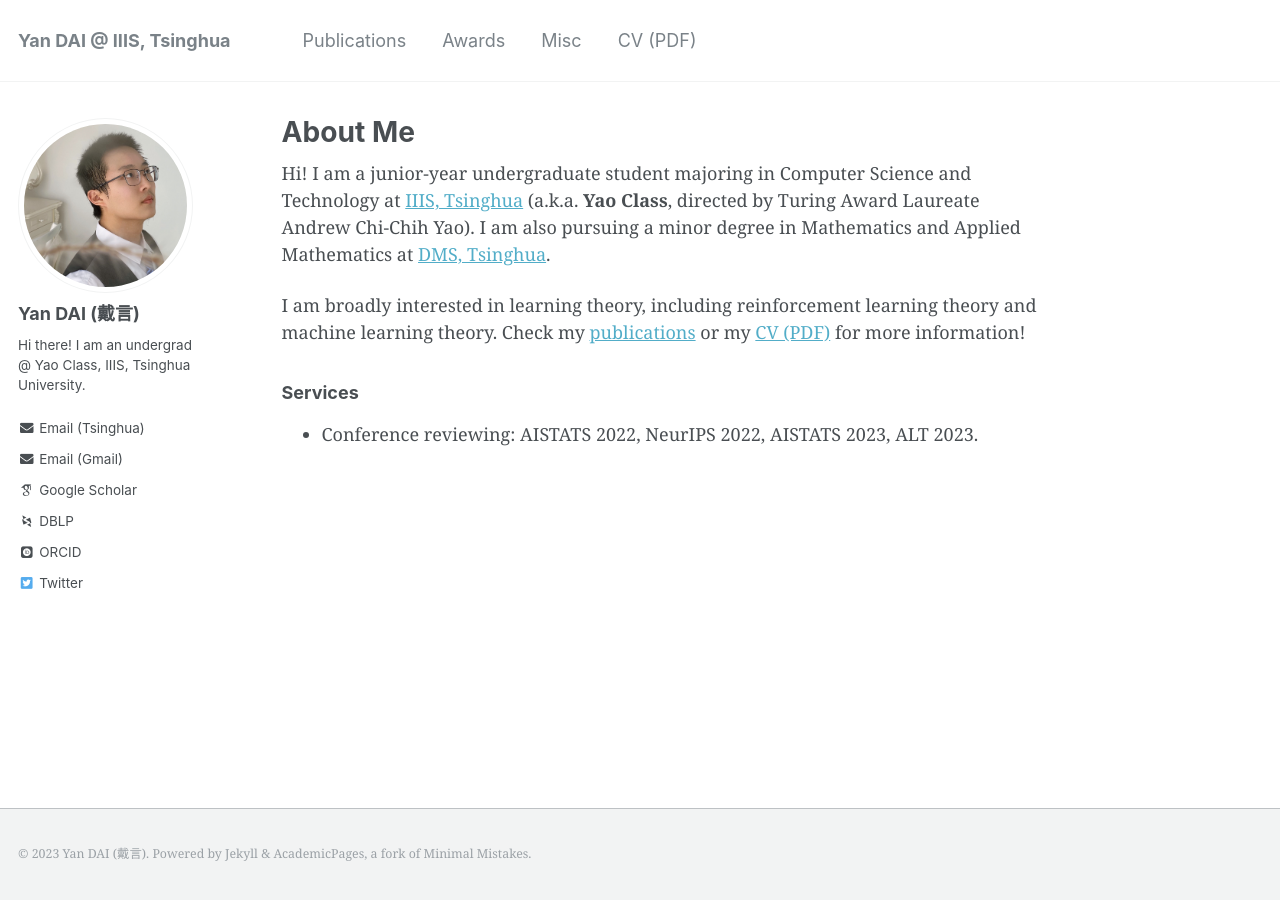
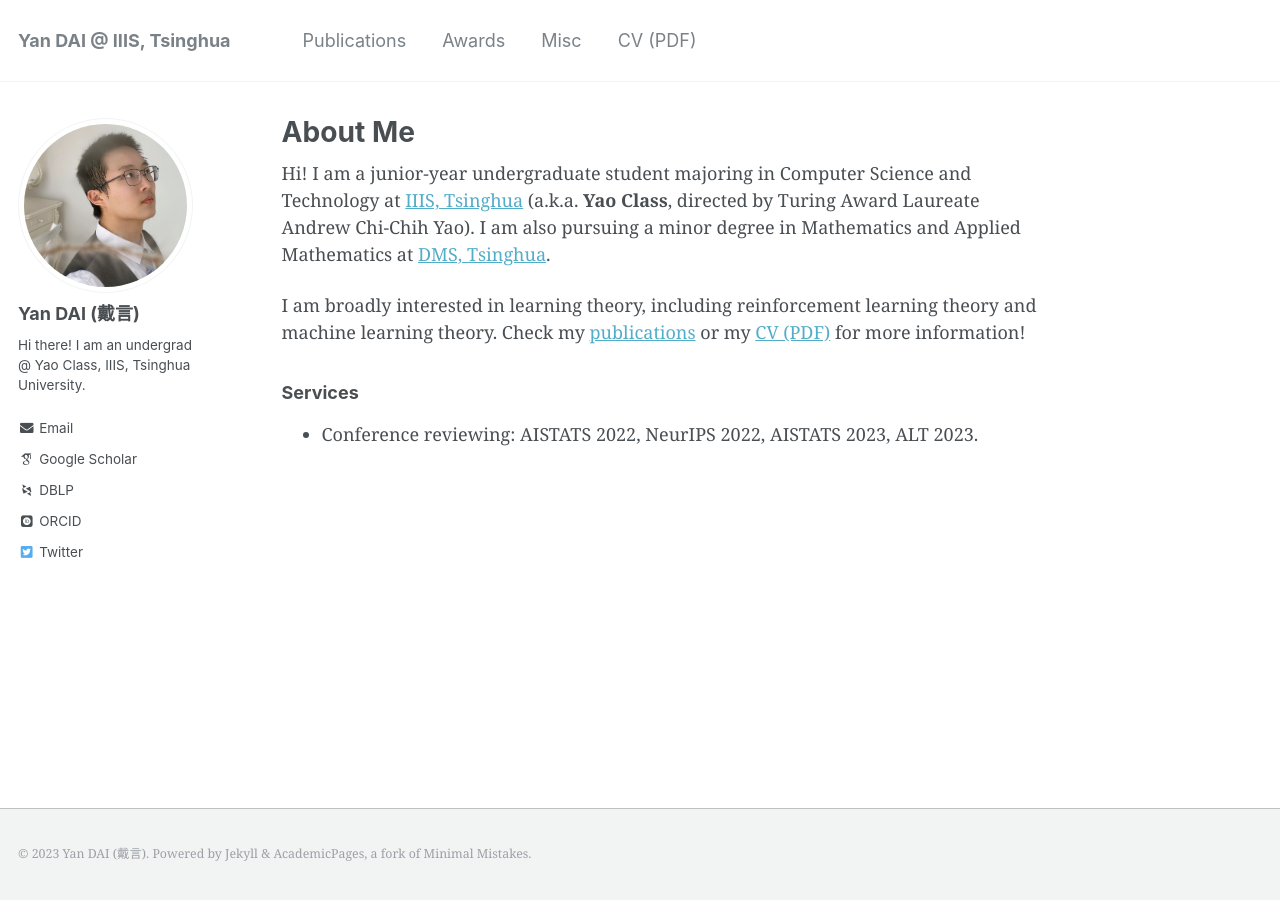
Before and after one commit to yandaichn/yandaichn.github.io, a Jekyll site: the page built from _pages/about.md, in a window 1280 px wide. Built offline with Jekyll 4.4.1, drawn with Linux system fonts in a browser that asks for light colours; some web fonts are replaced.

Commit message:
Upd Email

```diff
--- a/_config.yml
+++ b/_config.yml
@@ -88,7 +88,6 @@ author:
   pubmed           :
   googlescholar    : "https://scholar.google.com/citations?user=gkG4z3IAAAAJ"
   email            : "yan-dai20@mails.tsinghua.edu.cn"
-  email2           : "yan.dai.chn@gmail.com"
   researchgate     :  # example: "https://www.researchgate.net/profile/yourprofile"
   dblp             : "https://dblp.org/pid/132/2047-2.html"
   uri              :
--- a/_includes/author-profile.html
+++ b/_includes/author-profile.html
@@ -32,10 +32,7 @@
         <li><a href="{{ author.uri }}"><i class="fas fa-fw fa-link" aria-hidden="true"></i> {{ site.data.ui-text[site.locale].website_label | default: "Website" }}</a></li>
       {% endif %}
       {% if author.email %}
-        <li><a href="mailto:{{ author.email }}"><i class="fas fa-fw fa-envelope" aria-hidden="true"></i> Email (Tsinghua)</a></li>
-      {% endif %}
-      {% if author.email2 %}
-        <li><a href="mailto:{{ author.email2 }}"><i class="fas fa-fw fa-envelope" aria-hidden="true"></i> Email (Gmail)</a></li>
+        <li><a href="mailto:{{ author.email }}"><i class="fas fa-fw fa-envelope" aria-hidden="true"></i> Email</a></li>
       {% endif %}
       {% if author.keybase %}
         <li><a href="https://keybase.io/{{ author.keybase }}"><i class="fas fa-fw fa-key" aria-hidden="true"></i> Keybase</a></li>
```
